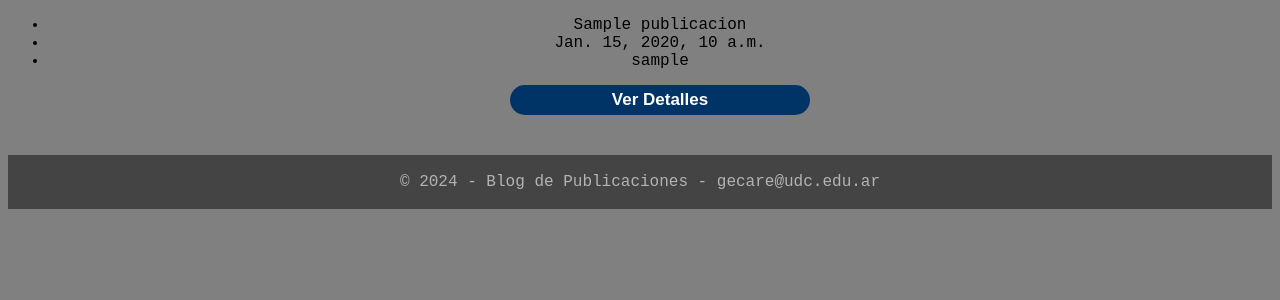
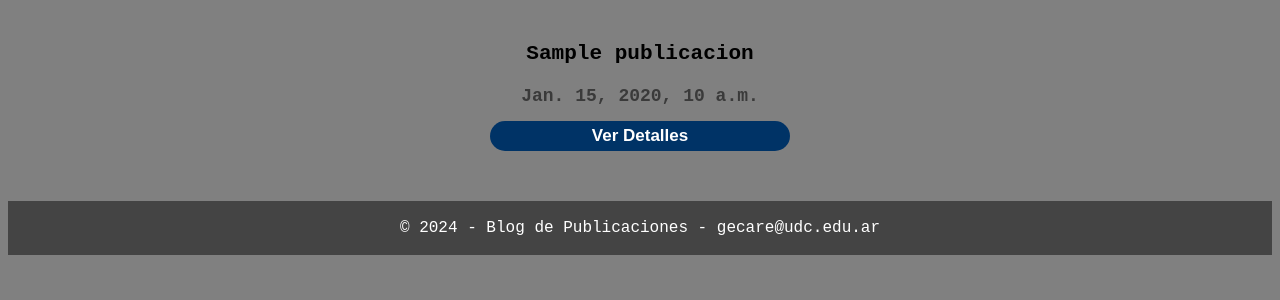
Before and after one commit to Gaston-Care/Blog, a Django app: page /publicaciones/ in a window 1280 px wide. Shown: the part 219-519 px from the top of the page. Run offline with Django 4.2, Linux system fonts and the light colour scheme; tables that the repository leaves empty hold one stand-in row (values such as "Sample post").

Commit message:
Se agregó styles en la plantilla 'publicaciones.html' y actualización longitud  en el campo 'titulo' del modelo.

```diff
--- a/post/models.py
+++ b/post/models.py
@@ -3,7 +3,7 @@ from django.contrib.auth.models import User
 
 # Create your models here.
 class Publicacion(models.Model):
-    titulo = models.CharField(max_length=30)
+    titulo = models.CharField(max_length=75)
     contenido = models.TextField()
     fecha_de_publicacion = models.DateTimeField(auto_now_add=True)
     autor = models.ForeignKey(User, on_delete=models.CASCADE, related_name='publicaciones')
--- a/post/static/post/styles.css
+++ b/post/static/post/styles.css
@@ -54,11 +54,11 @@ footer {
     margin-top: 25px;
     text-align: center;
     padding: 2px;
-    color: #b3b3b3;
+    color: #FFF;
 }
 
 .detalle-publicacion {
-    color: #FFF;
+    color: #000;
     font-size: large;
     font-style: italic;
     margin: 50px;
@@ -124,3 +124,11 @@ form textarea {
 .boton-eliminar:hover{
     background-color: #e60000;
 }
+
+.lista-publicaciones {
+    list-style-type: none;
+    padding: 10px;
+    margin: 10px;
+    font-size: large;
+    font-weight: 400;
+}
--- a/post/templates/detalle_publicacion.html
+++ b/post/templates/detalle_publicacion.html
@@ -10,8 +10,8 @@
     <div class="detalle-publicacion">
         <h1>{{ object.titulo }}</h1>
         <p> {{ object.contenido }}</p>
-        <p>Fecha: {{ object.fecha_de_publicacion }}</p>
-        <p>Autor: {{ object.autor|capfirst }}</p>
+        <p><b>Fecha:</b> {{ object.fecha_de_publicacion }}</p>
+        <p><b>Autor:</b> {{ object.autor|capfirst }}</p>
         <form method="get" action="{% url 'eliminar_publicacion' object.pk %}">
             {% csrf_token %}
             <button class="boton-eliminar" type="submit">Eliminar</button>
--- a/post/templates/publicaciones.html
+++ b/post/templates/publicaciones.html
@@ -8,10 +8,9 @@
 
 {% block content %}
         {% for publicacion in object_list %}
-            <ul>
-                <li> {{ publicacion.titulo }}</li>
-                <li> {{ publicacion.fecha_de_publicacion }}</li>
-                <li> {{ publicacion.autor}} </li>
+            <ul class="lista-publicaciones">
+                <li><h3> {{ publicacion.titulo }} </h3></li>
+                <li style="font-weight: bold; color: rgb(58, 58, 58);"> {{ publicacion.fecha_de_publicacion }}</li>
                 <form method="get" action="{% url 'detalle_publicacion' publicacion.pk %}">
                     {% csrf_token %}
                     <button class="boton" type="submit">Ver Detalles</button>
```
Also changed, not shown: db.sqlite3, post/migrations/0001_initial.py.
